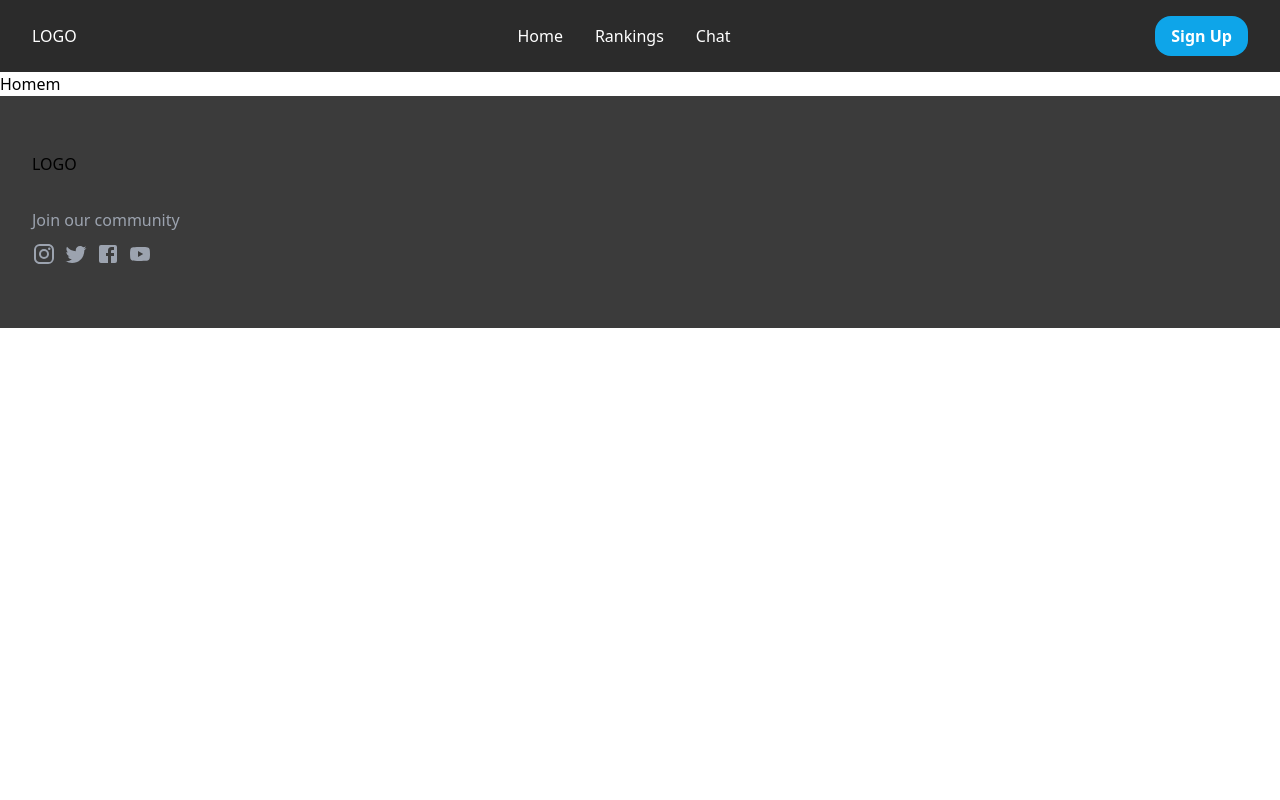
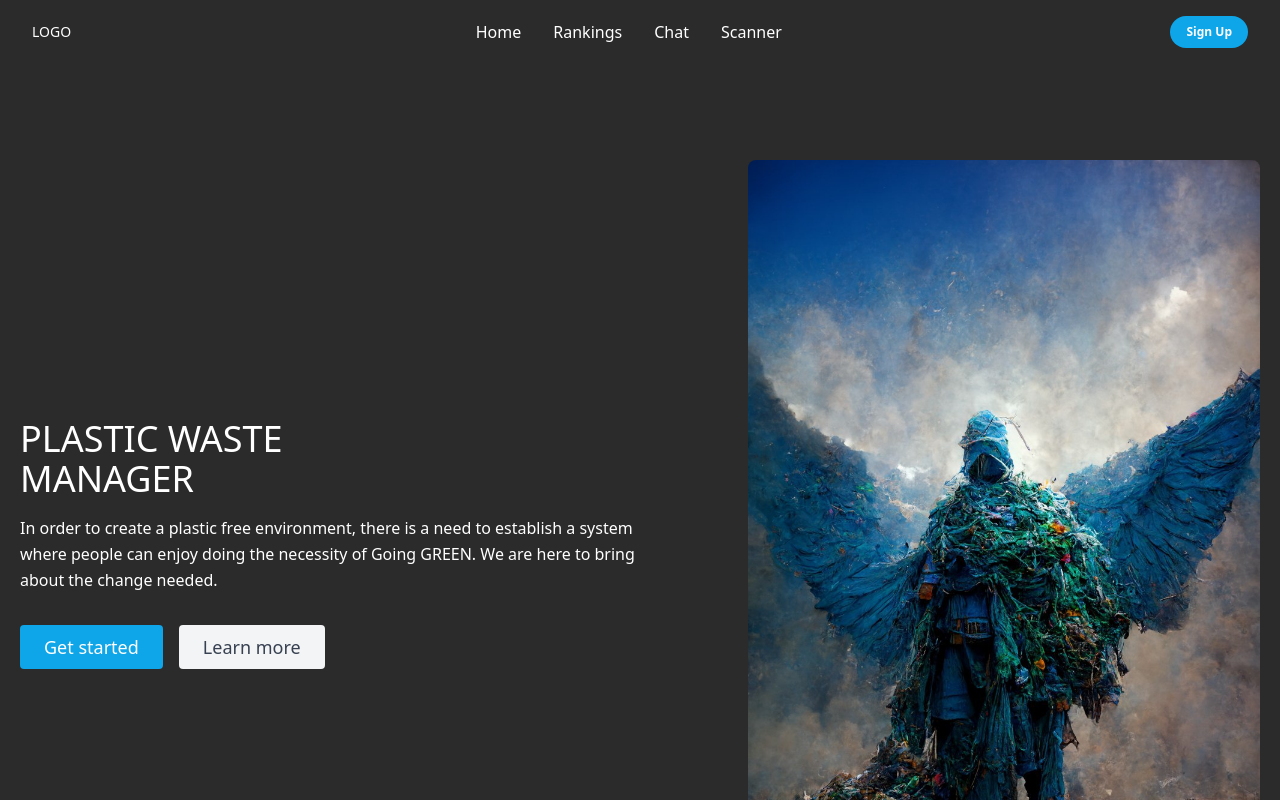
Before and after one commit to Haafii/Rubbish-Revolution, a React (Vite) app in the folder rubbish-revolution/: page /home in a window 1280 px wide. Shown: the top 800 px of the page. Built offline with nearby package versions, Linux system fonts and the light colour scheme.

Commit message:
Home page

```diff
--- a/rubbish-revolution/src/components/Header.jsx
+++ b/rubbish-revolution/src/components/Header.jsx
@@ -47,6 +47,16 @@ export default function Example() {
       >
         <a href="#" className="flex items-center text-base">
           Chat
+        </a>
+      </Typography>
+      <Typography
+        as="li"
+        variant="small"
+        color="blue-gray"
+        className="p-1 font-normal"
+      >
+        <a href="#" className="flex items-center text-base">
+          Scanner
         </a>
       </Typography>
     </ul>
--- a/rubbish-revolution/src/pages/Home.jsx
+++ b/rubbish-revolution/src/pages/Home.jsx
@@ -4,8 +4,24 @@ import Header from '../components/Header'
 function Home() {
   return (
     <div>
-      <Header/>
-      Homem
+      <Header />
+      <section className="bg-primary text-white body-font">
+        <div className="container mx-auto flex px-5 py-24 md:flex-row flex-col items-center">
+          <div className="lg:flex-grow md:w-1/2 lg:pr-24 md:pr-16 flex flex-col md:items-start md:text-left mb-16 md:mb-0 items-center text-center">
+            <h1 className="title-font sm:text-4xl text-3xl mb-4 font-medium text-white">PLASTIC WASTE
+              <br className="hidden lg:inline-block"/> MANAGER
+            </h1>
+            <p className="mb-8 leading-relaxed">In order to create a plastic free environment, there is a need to establish a system where people can enjoy doing the necessity of Going GREEN. We are here to bring about the change needed.</p>
+            <div className="flex justify-center">
+              <button className="inline-flex text-white bg-sky-500 border-0 py-2 px-6 focus:outline-none hover:bg-sky-600  rounded text-lg">Get started</button>
+              <button className="ml-4 inline-flex text-gray-700 bg-gray-100 border-0 py-2 px-6 focus:outline-none hover:bg-gray-400 rounded text-lg">Learn more</button>
+            </div>
+          </div>
+          <div className="lg:max-w-lg lg:w-full md:w-1/2 w-5/6">
+            <img className="object-cover object-center rounded-lg" alt="hero" src="/images/hero_img.jpg"/>
+          </div>
+        </div>
+      </section>
     </div>
   )
 }
```
Also changed, not shown: rubbish-revolution/src/components/Footer.jsx (+103 -0 lines), rubbish-revolution/public/images/hero_img.jpg (added).
